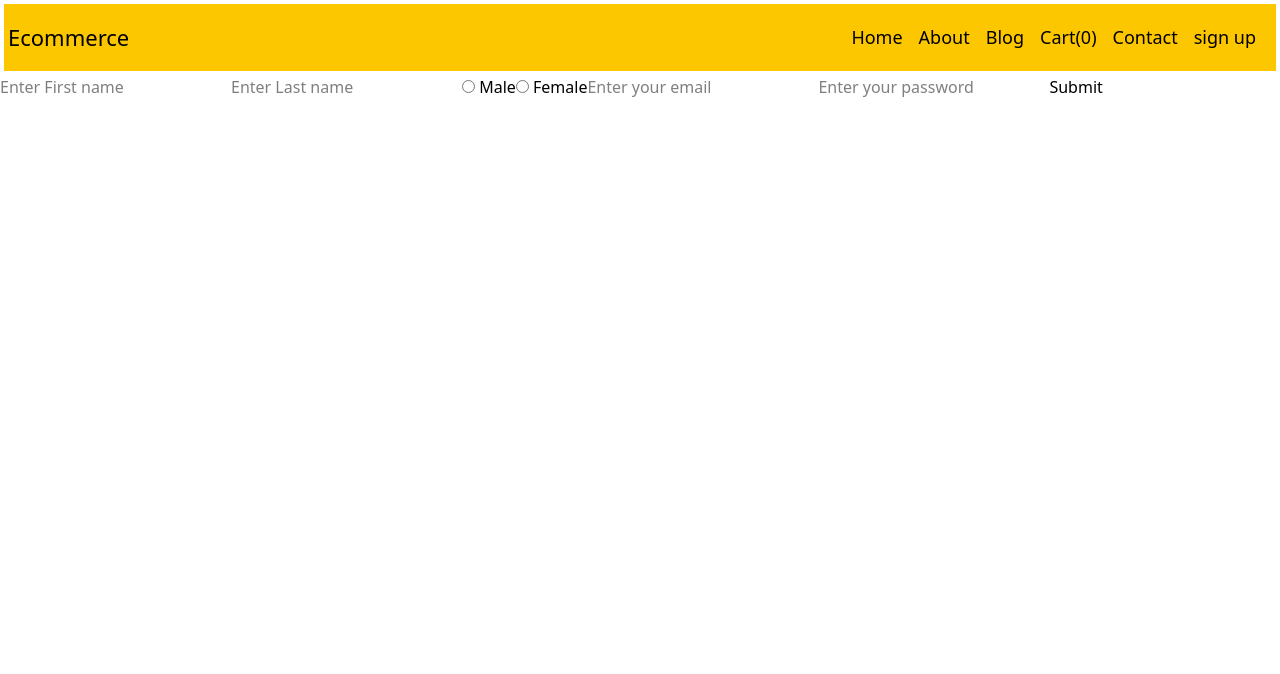
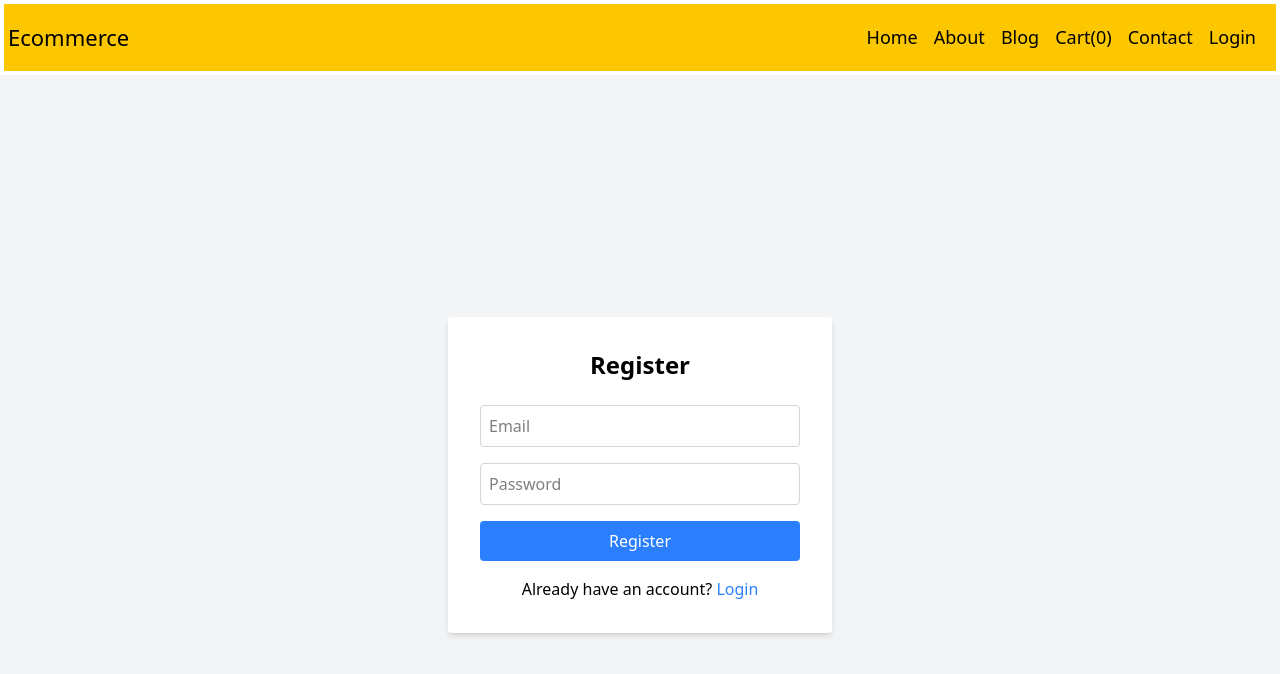
Before and after one commit to Deepesh-suiwal/Ecommerce, a React (Vite) app in the folder vite-project/: page /register in a window 1280 px wide. Shown: the top 674 px of the page. Built offline with nearby package versions, Linux system fonts and the light colour scheme; no server answers.

Commit message:
add firebase

```diff
--- a/vite-project/package.json
+++ b/vite-project/package.json
@@ -12,6 +12,7 @@
   "dependencies": {
     "@tailwindcss/vite": "^4.0.14",
     "axios": "^1.8.2",
+    "firebase": "^11.6.1",
     "react": "^19.0.0",
     "react-dom": "^19.0.0",
     "react-icons": "^5.5.0",
--- a/vite-project/src/App.jsx
+++ b/vite-project/src/App.jsx
@@ -18,6 +18,7 @@ function App() {
 
   async function fetchData() {
     const response = await axios.get("https://fakestoreapi.com/products");
+console.log(response);
 
     setProducts(response.data);
   }
--- a/vite-project/src/component/Header.jsx
+++ b/vite-project/src/component/Header.jsx
@@ -1,12 +1,19 @@
 import { useContext } from "react";
-import { Link } from "react-router-dom";
+import { Link, useNavigate } from "react-router-dom";
+import { useAuth } from "../context/AuthContext";
+import { getAuth } from "firebase/auth";
+import app from "../firebase";
 import { cartContext } from "../Home";
+const auth = getAuth(app);
+
 function Header() {
-  // const navigate = useNavigate()
-  const { cartBuy, isAuthenticated, logOut } = useContext(cartContext);
-  function handleLogOut() {
-    logOut();
-    // navigate("/login");
+  const navigate = useNavigate();
+  const { user } = useAuth();
+  const { cartBuy } = useContext(cartContext);
+
+  function handleLogout() {
+    auth.signOut();
+    navigate("/login");
   }
   return (
     <>
@@ -29,13 +36,13 @@ function Header() {
           <li className="p-2">
             <Link to="/contact">Contact</Link>
           </li>
-          {isAuthenticated ? (
+          {user ? (
             <li className="cursor-pointer p-2">
-              <button onClick={handleLogOut}>Sign Out</button>
+              <button onClick={handleLogout}>Logout</button>
             </li>
           ) : (
             <li className="cursor-pointer p-2">
-              <Link to="/register">sign up</Link>
+              <Link to="/login">Login</Link>
             </li>
           )}
         </ul>
--- a/vite-project/src/component/Login.jsx
+++ b/vite-project/src/component/Login.jsx
@@ -1,39 +1,89 @@
-import axios from "axios";
-import React, { useState } from "react";
+import { signInWithEmailAndPassword, getAuth } from "firebase/auth";
+import { useState } from "react";
+import { Link } from "react-router-dom";
+import { useNavigate } from "react-router-dom";
+// import { auth } from "../firebase";
+import app from "../firebase";
+
+const auth = getAuth(app);
 
 function Login() {
-  const [email, setEmail] = useState("");
-  const [password, setPassword] = useState("");
+  const navigate = useNavigate();
+  const [form, setForm] = useState({
+    email: "",
+    password: "",
+  });
+  const [message, setMessage] = useState({
+    type: "",
+    text: "",
+  });
+
+  const handleChange = (e) => {
+    const { name, value } = e.target;
+    setForm((prev) => ({ ...prev, [name]: value }));
+  };
 
   async function handleSubmit(e) {
     e.preventDefault();
-
-    const response = await axios.post(
-      "https://ecommerce-api-8ga2.onrender.com/api/user/login",
-      { email, password, role: "user" },
-      { withCredentials: true }
-    );
-    console.log(response);
+    try {
+      await signInWithEmailAndPassword(auth, form.email, form.password);
+      setMessage({ type: "success", text: "Login successful!" });
+      setTimeout(() => {
+        navigate("/");
+      }, 500);
+    } catch (error) {
+      setMessage({ type: "error", text: error.message });
+    }
   }
 
   return (
-    <>
-      <form onSubmit={handleSubmit}>
+    <div className="flex justify-center items-center h-screen bg-gray-100">
+      <form
+        onSubmit={handleSubmit}
+        className="bg-white p-8 rounded shadow-md w-96"
+      >
+        {message.text && (
+          <div
+            className={`mb-4 p-2 text-center rounded ${
+              message.type === "success"
+                ? "bg-green-200 text-green-800"
+                : "bg-red-200 text-red-800"
+            }`}
+          >
+            {message.text}
+          </div>
+        )}
+        <h2 className="text-2xl font-bold mb-6 text-center">Login</h2>
         <input
           type="email"
-          placeholder="Enter your email"
-          value={email}
-          onChange={(e) => setEmail(e.target.value)}
+          name="email"
+          placeholder="Email"
+          value={form.email}
+          onChange={handleChange}
+          className="w-full p-2 mb-4 border border-gray-300 rounded"
         />
         <input
           type="password"
-          placeholder="Enter your password"
-          value={password}
-          onChange={(e) => setPassword(e.target.value)}
+          name="password"
+          placeholder="Password"
+          value={form.password}
+          onChange={handleChange}
+          className="w-full p-2 mb-4 border border-gray-300 rounded"
         />
-        <button>Submit</button>
+        <button
+          type="submit"
+          className="w-full bg-blue-500 text-white py-2 rounded hover:bg-blue-600"
+        >
+          Login
+        </button>
+        <p className="mt-4 text-center">
+          Don't have an account?{" "}
+          <Link to="/register" className="text-blue-500">
+            Register
+          </Link>
+        </p>
       </form>
-    </>
+    </div>
   );
 }
 
--- a/vite-project/src/component/Product.jsx
+++ b/vite-project/src/component/Product.jsx
@@ -7,9 +7,7 @@ function Product({ product }) {
   const { cartBuy, setCartBuy, isProductInCart } = useContext(cartContext);
   const navigate = useNavigate();
 
-
   function handleAddToCart(product) {
-
     const existingProduct = cartBuy.find((item) => item.id === product.id);
 
     if (!existingProduct) {
--- a/vite-project/src/component/Register.jsx
+++ b/vite-project/src/component/Register.jsx
@@ -1,66 +1,99 @@
-import axios from "axios";
-import React, { useState } from "react";
+import { createUserWithEmailAndPassword, getAuth } from "firebase/auth";
+import { useState } from "react";
+import { Link } from "react-router-dom";
+import app from "../firebase";
+import { useNavigate } from "react-router-dom";
+
+const auth = getAuth(app);
 
 function Register() {
-  const [firstname, setFirstname] = useState("");
-  const [lastname, setLastname] = useState("");
-  const [gender, setGender] = useState("");
-  const [email, setEmail] = useState("");
-  const [password, setPassword] = useState("");
+  const navigate = useNavigate();
+  const [form, setForm] = useState({
+    email: "",
+    password: "",
+  });
+  const [message, setMessage] = useState({ type: "", text: "" });
+
+  const handleChange = (e) => {
+    const { name, value } = e.target;
+    setForm((prev) => ({ ...prev, [name]: value }));
+  };
 
   async function handleSubmit(e) {
     e.preventDefault();
+    try {
+      const userDetails = await createUserWithEmailAndPassword(
+        auth,
+        form.email,
+        form.password
+      );
 
-    const response = await axios.post(
-      "https://ecommerce-api-8ga2.onrender.com/api/user/register",
-      { firstname, lastname, gender, email, password, role: "user" }
-    );
-    console.log(response);
+      setMessage({ type: "success", text: "Register successful!" });
+
+      const check = userDetails.user;
+
+      if (check) {
+        setTimeout(() => {
+          navigate("/login");
+        }, 500);
+      }
+
+      setMessage({ type: "success", text: "Registration successful!" });
+    } catch (error) {
+      setMessage({ type: "error", text: error.message });
+    }
   }
 
   return (
     <>
-      <form onSubmit={handleSubmit}>
-        <input
-          type="text"
-          placeholder="Enter First name"
-          value={firstname}
-          onChange={(e) => setFirstname(e.target.value)}
-        />
-        <input
-          type="text"
-          placeholder="Enter Last name"
-          value={lastname}
-          onChange={(e) => setLastname(e.target.value)}
-        />
-        <input
-          type="radio"
-          value="male"
-          name="gender"
-          onChange={(e) => setGender(e.target.value)}
-        />{" "}
-        Male
-        <input
-          type="radio"
-          value="female"
-          name="gender"
-          onChange={(e) => setGender(e.target.value)}
-        />{" "}
-        Female
+      <div className="flex justify-center items-center h-screen bg-gray-100">
+        <form
+          className="bg-white p-8 rounded shadow-md w-96"
+          onSubmit={handleSubmit}
+        >
+          {message.text && (
+            <div
+              className={`mb-4 p-2 text-center rounded ${
+                message.type === "success"
+                  ? "bg-green-200 text-green-800"
+                  : "bg-red-200 text-red-800"
+              }`}
+            >
+              {message.text}
+            </div>
+          )}
+
+          <h2 className="text-2xl font-bold mb-6 text-center">Register</h2>
           <input
             type="email"
-          placeholder="Enter your email"
-          value={email}
-          onChange={(e) => setEmail(e.target.value)}
+            name="email"
+            placeholder="Email"
+            value={form.email}
+            onChange={handleChange}
+            className="w-full p-2 mb-4 border border-gray-300 rounded"
           />
           <input
             type="password"
-          placeholder="Enter your password"
-          value={password}
-          onChange={(e) => setPassword(e.target.value)}
+            name="password"
+            placeholder="Password"
+            value={form.password}
+            onChange={handleChange}
+            className="w-full p-2 mb-4 border border-gray-300 rounded"
           />
-        <button>Submit</button>
+          <button
+            type="submit"
+            className="w-full bg-blue-500 text-white py-2 rounded hover:bg-blue-600"
+          >
+            Register
+          </button>
+          <p className="mt-4 text-center">
+            Already have an account?{" "}
+            <Link to="/login" className="text-blue-500">
+              Login
+            </Link>
+          </p>
         </form>
+      </div>
     </>
   );
 }
--- a/vite-project/src/component/SignOut.jsx
+++ /dev/null
@@ -1,9 +0,0 @@
-import React from 'react'
-
-function SignOut() {
-  return (
-    <div>SignOut</div>
-  )
-}
-
-export default SignOut
--- /dev/null
+++ b/vite-project/src/context/AuthContext.jsx
@@ -0,0 +1,32 @@
+import { getAuth, onAuthStateChanged } from "firebase/auth";
+import { createContext, useContext, useState, useEffect } from "react";
+import app from "../firebase";
+
+const AuthContext = createContext();
+
+function AuthProvider({ children }) {
+  const [user, setUser] = useState(null);
+  const [loading, setLoading] = useState(true);
+  const auth = getAuth(app);
+
+  useEffect(() => {
+    const unsubscribe = onAuthStateChanged(auth, (loggedInUser) => {
+      setUser(loggedInUser);
+
+      setLoading(false);
+    });
+    return () => unsubscribe();
+  }, [auth]);
+
+  return (
+    <AuthContext.Provider value={{ user, loading }}>
+      {children}
+    </AuthContext.Provider>
+  );
+}
+
+export function useAuth() {
+  return useContext(AuthContext);
+}
+
+export default AuthProvider;
--- /dev/null
+++ b/vite-project/src/firebase.js
@@ -0,0 +1,19 @@
+// Import the functions you need from the SDKs you need
+import { initializeApp } from "firebase/app";
+import { getAuth } from "firebase/auth";
+// TODO: Add SDKs for Firebase products that you want to use
+// https://firebase.google.com/docs/web/setup#available-libraries
+
+// Your web app's Firebase configuration
+const firebaseConfig = {
+  apiKey: "AIzaSyAvhqPpqjmiHdeCtJyqyrXvHRvBxSDFLl0",
+  authDomain: "ecommerce-8dfc7.firebaseapp.com",
+  projectId: "ecommerce-8dfc7",
+  storageBucket: "ecommerce-8dfc7.firebasestorage.app",
+  messagingSenderId: "402902073918",
+  appId: "1:402902073918:web:3ae68c3820e39ba6ad476f",
+};
+
+// Initialize Firebase
+const app = initializeApp(firebaseConfig);
+export default app;
```
Also changed, not shown: vite-project/src/Home.jsx (+44 -63 lines), vite-project/src/component/ProtectedRoute.jsx (+14 -11 lines), 2 other files (tests, documents, lock files or other folders). Lines whose indentation alone changed are shown as unchanged.
